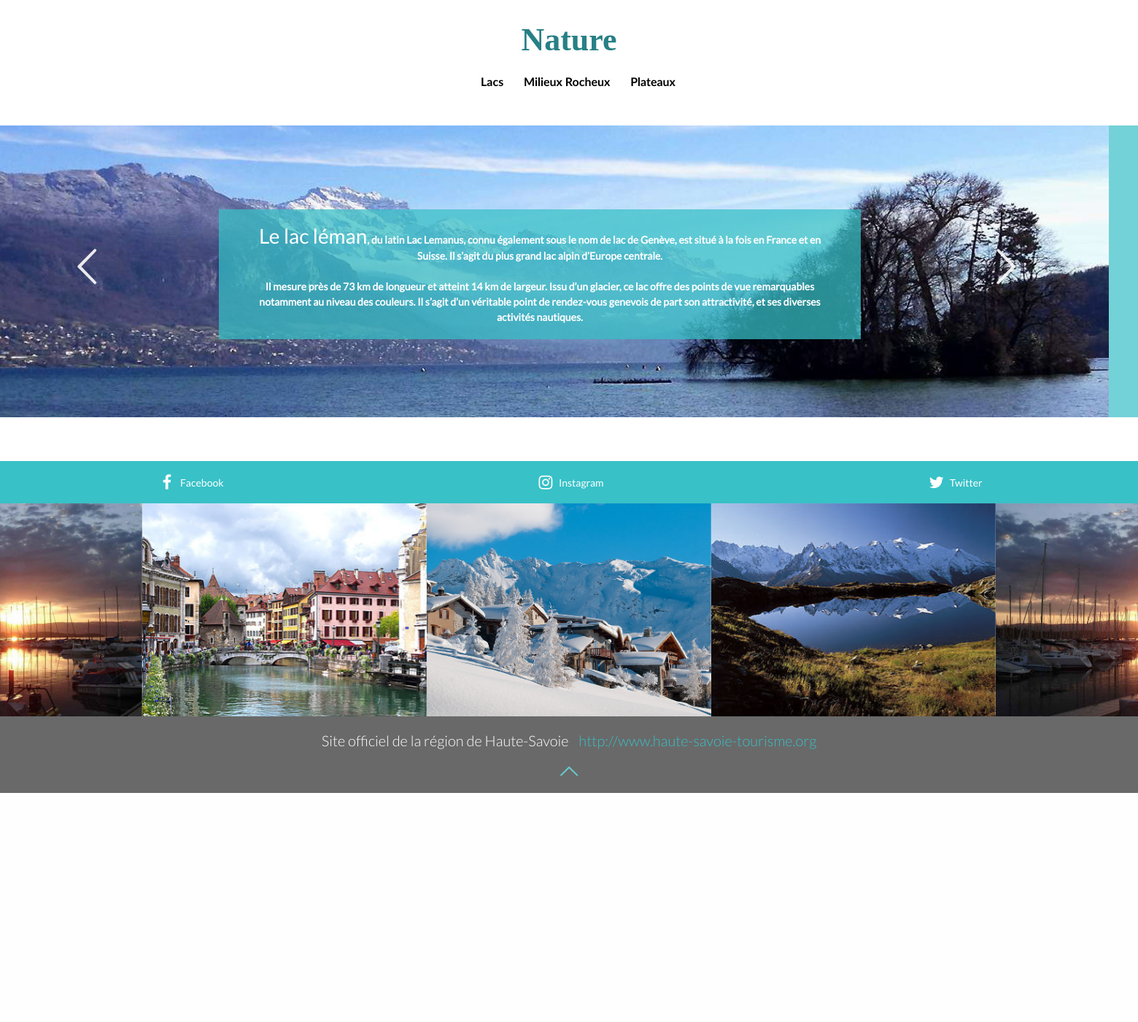
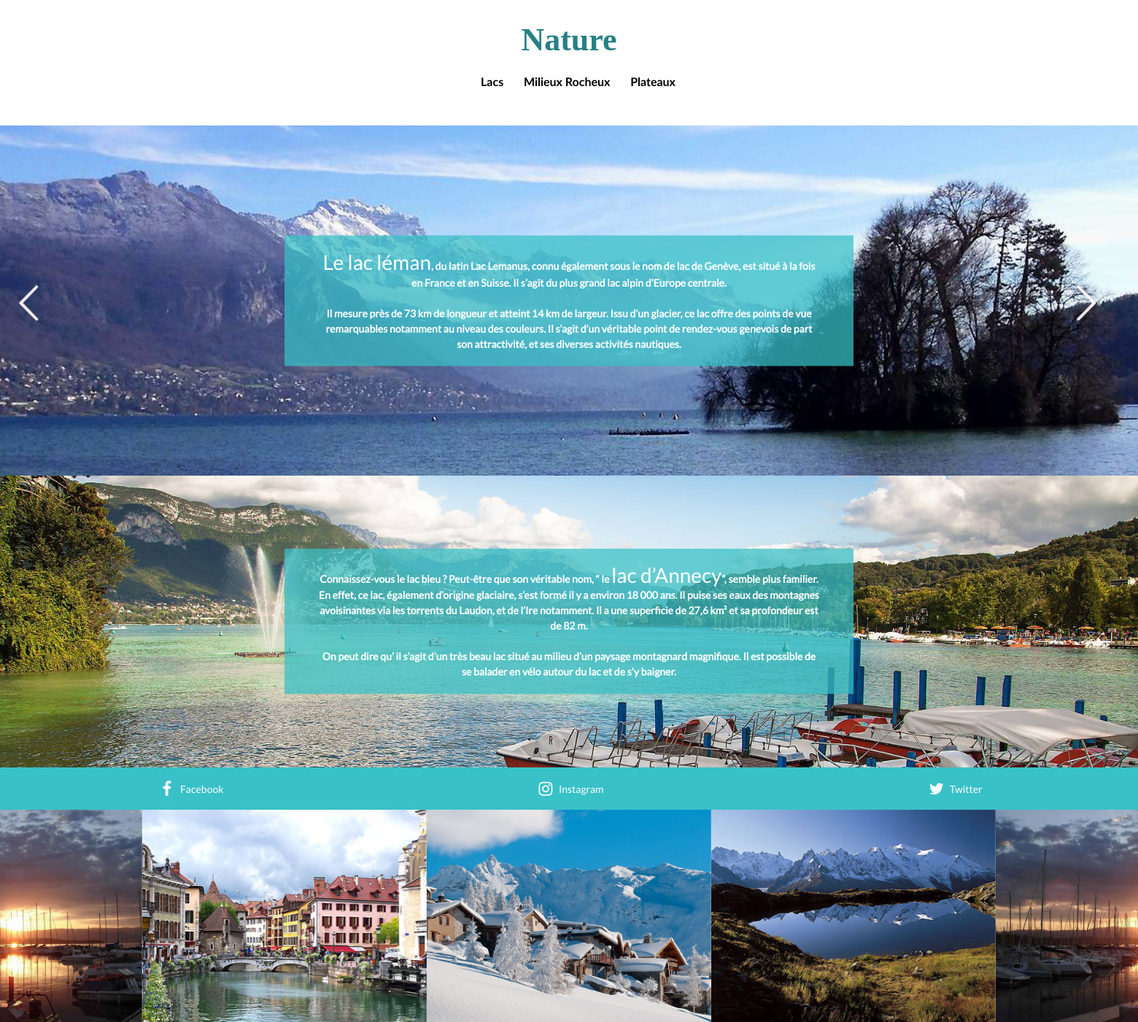
Before and after one commit to gnda/PJS3, a PHP site: template app/Views/pages/nature.twig in a window 1560 px wide. Shown: the part 63-1464 px from the top of the page at 73% size. Before the commit the page ends 1150 px from the top, so only its background shows below. Run offline with PHP 8.4, Linux system fonts and the light colour scheme; the template is opened without the code that fills it, so the values that code supplies are empty; some libraries are stand-ins or nearby versions.

Commit message:
Progression refonte nature

```diff
--- a/app/Views/pages/nature.twig
+++ b/app/Views/pages/nature.twig
@@ -15,7 +15,6 @@
 			<div id="slider-nature">
 				<span class="icon-left-open-big" onclick="plusDivs(-1)"></span>
 				<span class="icon-right-open-big" onclick="plusDivs(1)"></span>
-				<div id="nature-content">
 					<div class="icon lacs disp-none">
 						<img src="{{ base_url() }}/img/nature/lacs/lacs_icone.png">
 						<h1>Lacs</h1>
@@ -28,7 +27,7 @@
 						<img src="{{ base_url() }}/img/nature/plateaux/plateaux_icone.png">
 						<h1>Plateaux</h1>
 					</div>
-					<div class="item lacs disp-none">
+					<div class="item lacs">
 						<img src="{{ base_url() }}/img/nature/lacs/lac_leman.jpg">
 						<div class="texte">
 							<h3>Le lac l&eacute;man</h3>,  du latin Lac Lemanus, connu &eacute;galement sous le nom de lac de
@@ -40,7 +39,7 @@
 							nautiques.
 						</div>
 					</div>
-					<div class="item lacs disp-none">
+					<div class="item lacs">
 						<img src="{{ base_url() }}/img/nature/lacs/lac_annecy.jpg">
 						<div class="texte">
 							Connaissez-vous le lac bleu ? Peut-&ecirc;tre que son v&eacute;ritable nom, &ldquo;
@@ -110,7 +109,6 @@
 							de la nature ! Ce lieu aux aspects f&eacute;&eacute;riques vaut la peine d&rsquo;&ecirc;tre vu au moins une fois dans sa vie !
 						</div>
 					</div>
-				</div>
 				<!-- <span class="slider-dots" onclick="currentDiv(1)">.</span> -->
 			</div>
 		</div>
--- a/public/css/nature/nature.css
+++ b/public/css/nature/nature.css
@@ -1,4 +1,4 @@
-#slider-nature{
+/*#slider-nature{
 	overflow: hidden;
 	position: relative;
 }
@@ -8,18 +8,21 @@
 	margin: 0px 0px 60px 0px;
 	max-height: 400px;
 }
-
+*/
 #nature .icon-left-open-big,#nature .icon-right-open-big{
 	font-size: 4em;
 	background-color:#73d2d700;
 	color:#fffcfce6;
 	position: absolute;
-	margin: 150px 80px 0px 80px;
+	padding:200px 0px 0px 0px;
+	/*transform: translate(-50%, -200%);*/
+	z-index:+1;
 }
 
 #nature .icon-right-open-big{
-	margin: 150px 0px 0px 1340px;
-}
+	margin-left: 1450px;
+	position:absolute;
+}/*
 
 #slider-nature .item{
 	height: 400px;
@@ -54,9 +57,7 @@
   	font-size: 80px;
 }
 
-#slider-nature .item .texte h3 {
-    display: inline;
-}
+
 
 #slider-nature .item .texte{
 	width: 880px;
@@ -88,6 +89,7 @@
 #nature .slider-dot.active span{
 	background-color: #ffffff6e;
 }
+*/
 
 #nature{
   padding: 30px 0px 0px 0px;
@@ -99,6 +101,37 @@
 	font-weight:bold;
 	color: #278085;
   	font-size: 44px;
+}
+
+#nature-content{
+	display: flex;
+	justify-content:center;
+	background-color:#42dbe2;
+}
+
+#slider-nature .item .texte h3 {
+    display: inline;
+}
+
+#slider-nature .item {
+    position: relative;
+    text-align: center;
+}
+
+#slider-nature .item>div {
+	position: absolute;
+	top: 50%;
+	left: 50%;
+	transform: translate(-50%, -50%);
+	background-color:#38c1c7ba;
+	color:white;
+	padding: 20px 45px 20px 45px;
+	font-weight:600;
+}
+
+#slider-nature .item>img{
+	height:100%;
+	width:100%;
 }
 
 .mini-menu{
--- a/public/js/nature/nature.js
+++ b/public/js/nature/nature.js
@@ -1,4 +1,4 @@
-var slideIndex = 1;
+/*var slideIndex = 1;
 
 document.addEventListener('DOMContentLoaded', function() {
 	showDivs(slideIndex);
@@ -16,7 +16,7 @@ function showDivs(n) {
   var i;
   var x = document.getElementsByClassName("item");
  /* var dots = document.getElementsByClassName("demo");*/
-  if (n > x.length)
+  /*if (n > x.length)
 	  slideIndex = 1
   if (n < 1)
 	  slideIndex = x.length
@@ -24,9 +24,9 @@ function showDivs(n) {
 	 x[i].style.display = "none";
   /*for (i = 0; i < dots.length; i++)
 	 dots[i].className = dots[i].className.replace(" w3-white", "");*/
-  x[slideIndex-1].style.display = "block";
+  /*x[slideIndex-1].style.display = "block";
  /* dots[slideIndex-1].className += " w3-white";*/
-}
+//}
 
 /*document.addEventListener('DOMContentLoaded', function() {
 	if(document.querySelector("#slider-nature .slider-item") == null)
```
